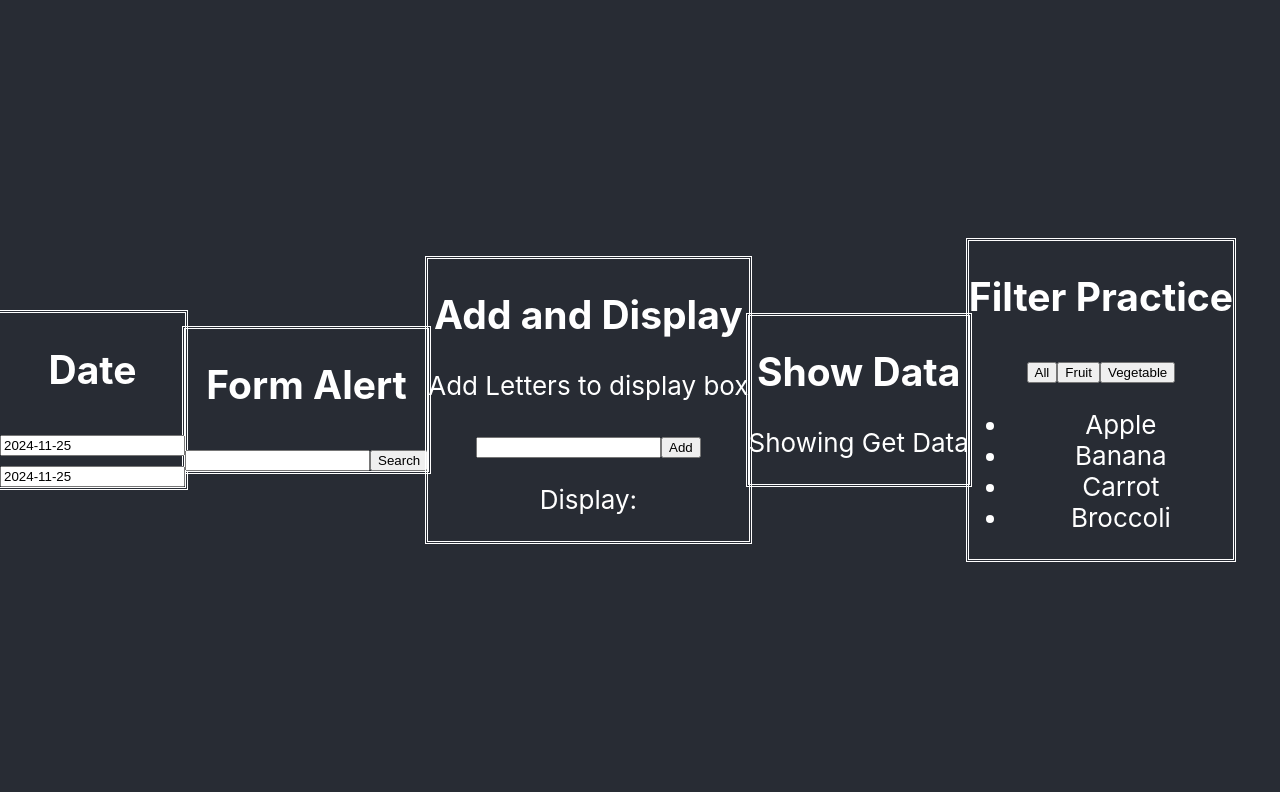
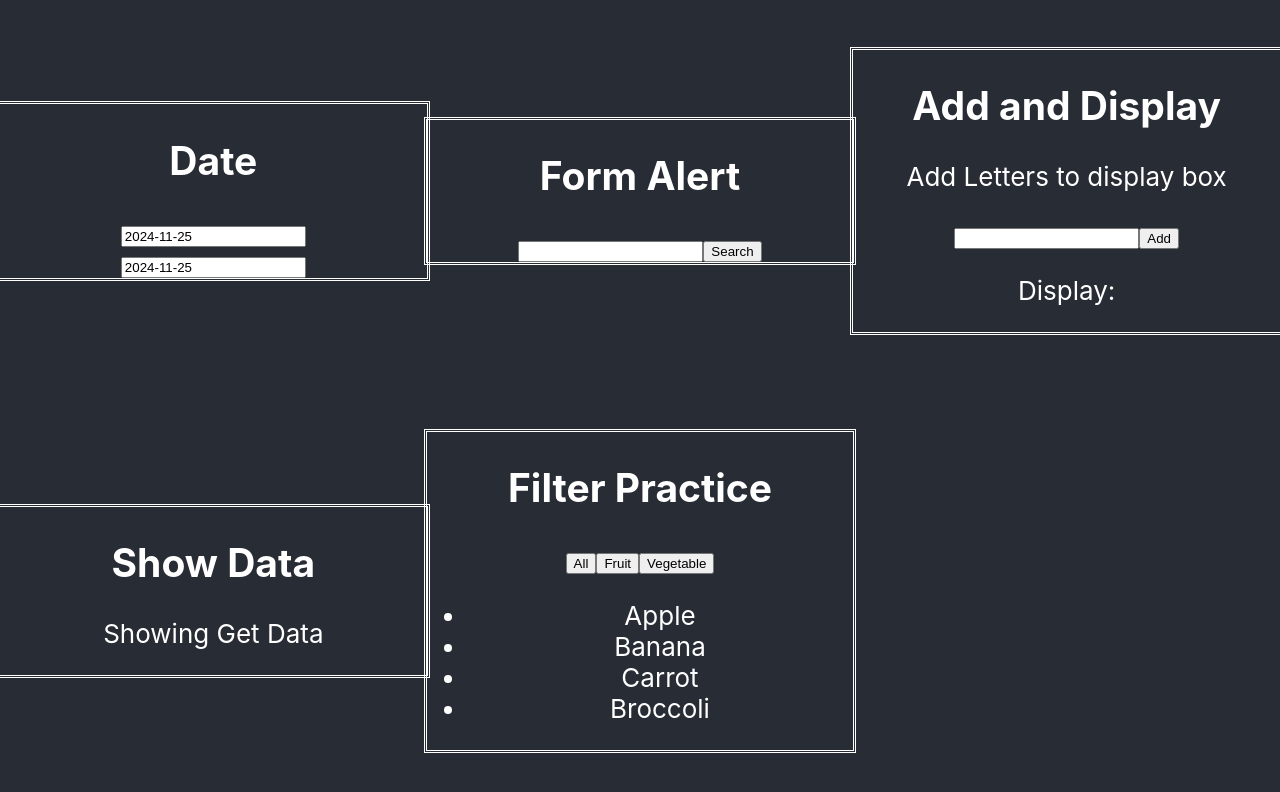
Before and after one commit to RubenV-dev/react_components, a React (Create React App) app: page / in a window 1280 px wide. Shown: the top 792 px of the page. Built offline with nearby package versions, Linux system fonts and the light colour scheme; no server answers.

Commit message:
Change css to have components display in a more gridlike fashion

```diff
--- a/src/App.css
+++ b/src/App.css
@@ -17,9 +17,8 @@
   background-color: #282c34;
   min-height: 100vh;
   display: flex;
-  /* flex-direction: column; */
+  flex-wrap: wrap;
   align-items: center;
-  /* justify-content: center; */
   font-size: calc(10px + 2vmin);
   color: white;
 }
@@ -30,6 +29,7 @@
 
 .component {
   outline-style: double;
+  flex: 0 0 33.3333%;
 }
 @keyframes App-logo-spin {
   from {
```
